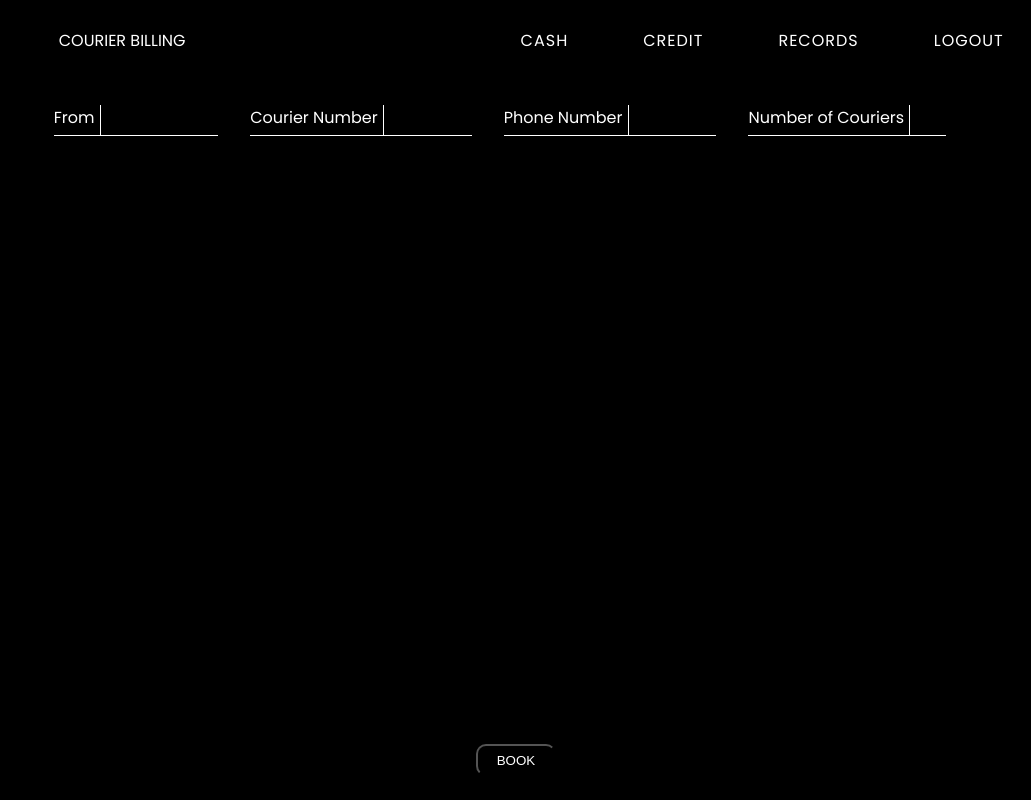
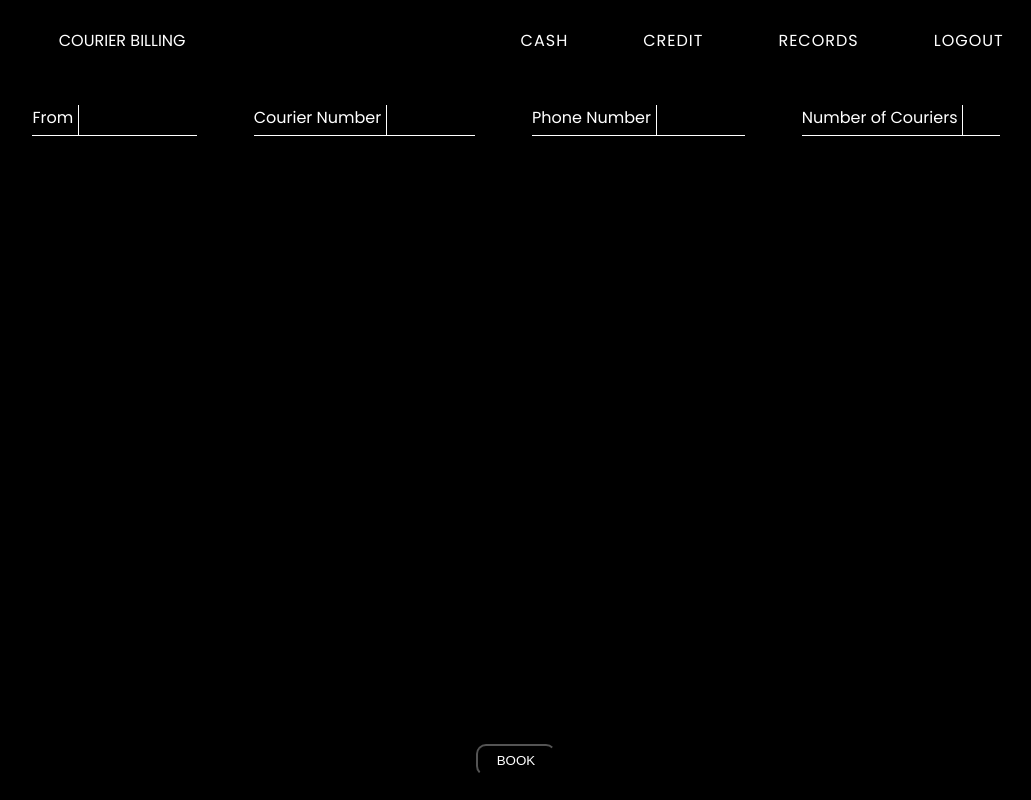
Before and after one commit to HLrahul/Cbill-frontend, a React (Vite) app: page /dashboard in a window 1280 px wide. Shown: the whole page, without its empty margins (124-1155 px from the left). Built offline with nearby package versions, Linux system fonts and the light colour scheme.

Commit message:
solved cash

```diff
--- a/src/components/Dashboard Pages/Cash.jsx
+++ b/src/components/Dashboard Pages/Cash.jsx
@@ -38,6 +38,7 @@ function Cash() {
   return (
     <>
       <Section>
+        <Div>
           <InputPair>
             <Label>From</Label>
             <Input
@@ -70,6 +71,7 @@ function Cash() {
               onChange={(e) => setNums(e.target.value)}
             />
           </InputPair>
+        </Div>
       </Section>
 
       <CashWrapper>{tiles}</CashWrapper>
@@ -140,16 +142,31 @@ const Section = styled.section`
     height: 25vh;
     width: auto;
     flex-direction: column;
-    align-items: flex-start;
-    margin-left: 5rem;
+    align-items: center;
+    margin: auto;
 
     & > * {
       margin-right: 0;
     }
   }
 
-  & > * {
+  /* & > * {
     margin-right: 2rem;
+  } */
+`;
+
+const Div = styled.div`
+  height: inherit;
+  width: 80%;
+  display: flex;
+  align-items: center;
+  justify-content: space-around;
+
+  @media (max-width: 425px) {
+    width: 50%;
+    flex-direction: column;
+    align-items: flex-start;
+    justify-content: center;
   }
 `;
 
--- a/src/components/Dashboard Pages/Tiles.jsx
+++ b/src/components/Dashboard Pages/Tiles.jsx
@@ -216,6 +216,7 @@ const DivOne = styled.div`
   display: flex;
   align-items: center;
   height: 20%;
+  margin-left: 5px;
 
   @media (max-width: 425px) {
     width: 70%;
```
Lines whose indentation alone changed are shown as unchanged.
